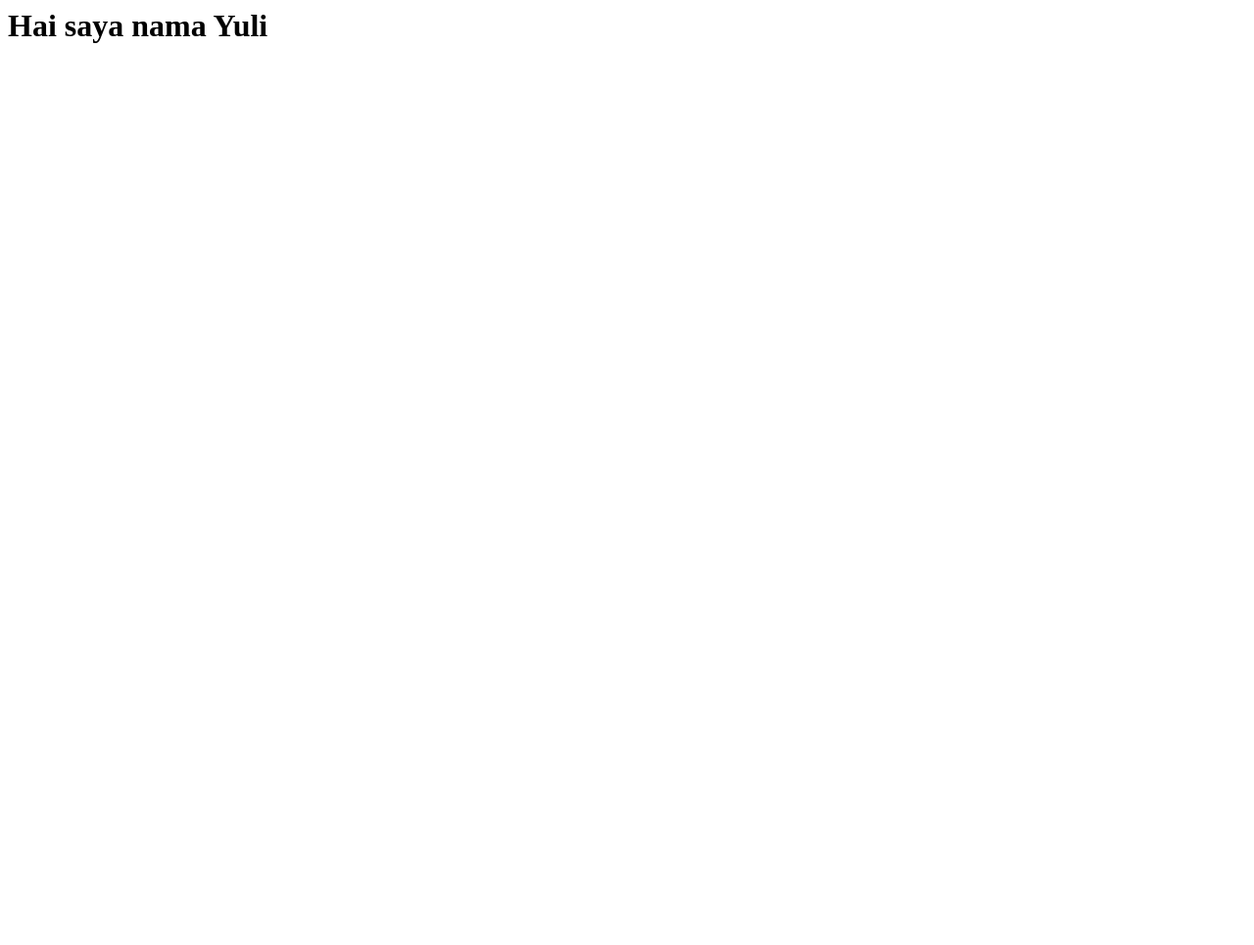
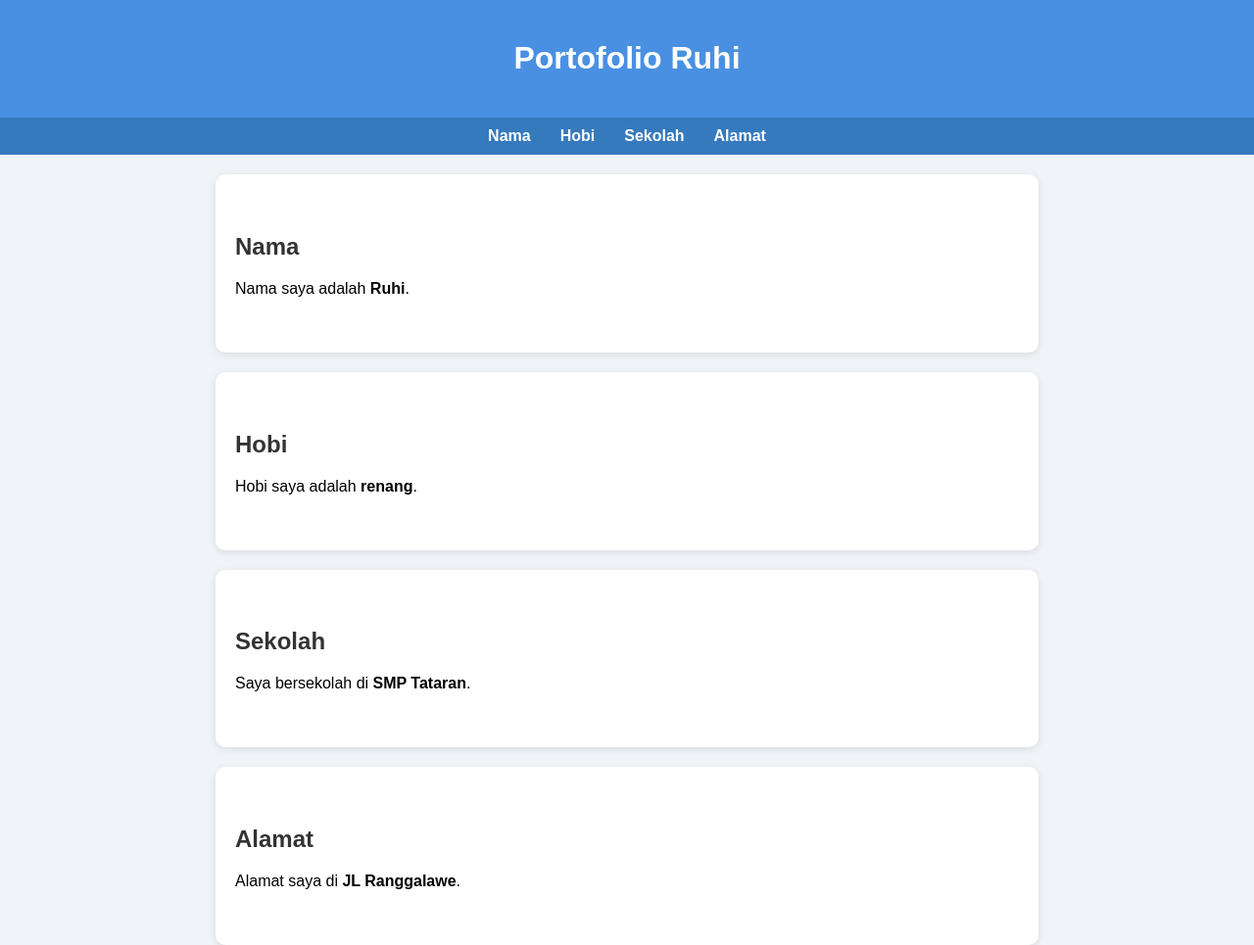
Before and after one commit to pemroalrisyad/Naufal, a plain HTML site: page index.html in a window 1280 px wide. Shown: the whole page at 98% size. Before the commit the page ends 800 px from the top, so only its background shows below. Drawn offline with Linux system fonts and the light colour scheme.

Commit message:
Update index.html

```diff
--- a/index.html
+++ b/index.html
@@ -1 +1,89 @@
-<h1>Hai saya nama Yuli</h1>
+<!DOCTYPE html>
+<html lang="id">
+<head>
+  <meta charset="UTF-8" />
+  <meta name="viewport" content="width=device-width, initial-scale=1.0" />
+  <title>Portofolio Ruhi</title>
+  <style>
+    body {
+      font-family: Arial, sans-serif;
+      margin: 0;
+      padding: 0;
+      background-color: #f0f4f8;
+    }
+
+    header {
+      background-color: #4a90e2;
+      color: white;
+      padding: 20px 0;
+      text-align: center;
+    }
+
+    nav {
+      background-color: #357ABD;
+      display: flex;
+      justify-content: center;
+      padding: 10px 0;
+    }
+
+    nav a {
+      color: white;
+      margin: 0 15px;
+      text-decoration: none;
+      font-weight: bold;
+    }
+
+    nav a:hover {
+      text-decoration: underline;
+    }
+
+    section {
+      padding: 40px 20px;
+      max-width: 800px;
+      margin: auto;
+      background-color: white;
+      margin-top: 20px;
+      border-radius: 10px;
+      box-shadow: 0 2px 8px rgba(0,0,0,0.1);
+    }
+
+    h2 {
+      color: #333;
+    }
+  </style>
+</head>
+<body>
+
+  <header>
+    <h1>Portofolio Ruhi</h1>
+  </header>
+
+  <nav>
+    <a href="#nama">Nama</a>
+    <a href="#hobi">Hobi</a>
+    <a href="#sekolah">Sekolah</a>
+    <a href="#alamat">Alamat</a>
+  </nav>
+
+  <section id="nama">
+    <h2>Nama</h2>
+    <p>Nama saya adalah <strong>Ruhi</strong>.</p>
+  </section>
+
+  <section id="hobi">
+    <h2>Hobi</h2>
+    <p>Hobi saya adalah <strong>renang</strong>.</p>
+  </section>
+
+  <section id="sekolah">
+    <h2>Sekolah</h2>
+    <p>Saya bersekolah di <strong>SMP Tataran</strong>.</p>
+  </section>
+
+  <section id="alamat">
+    <h2>Alamat</h2>
+    <p>Alamat saya di <strong>JL Ranggalawe</strong>.</p>
+  </section>
+
+</body>
+</html>
```
